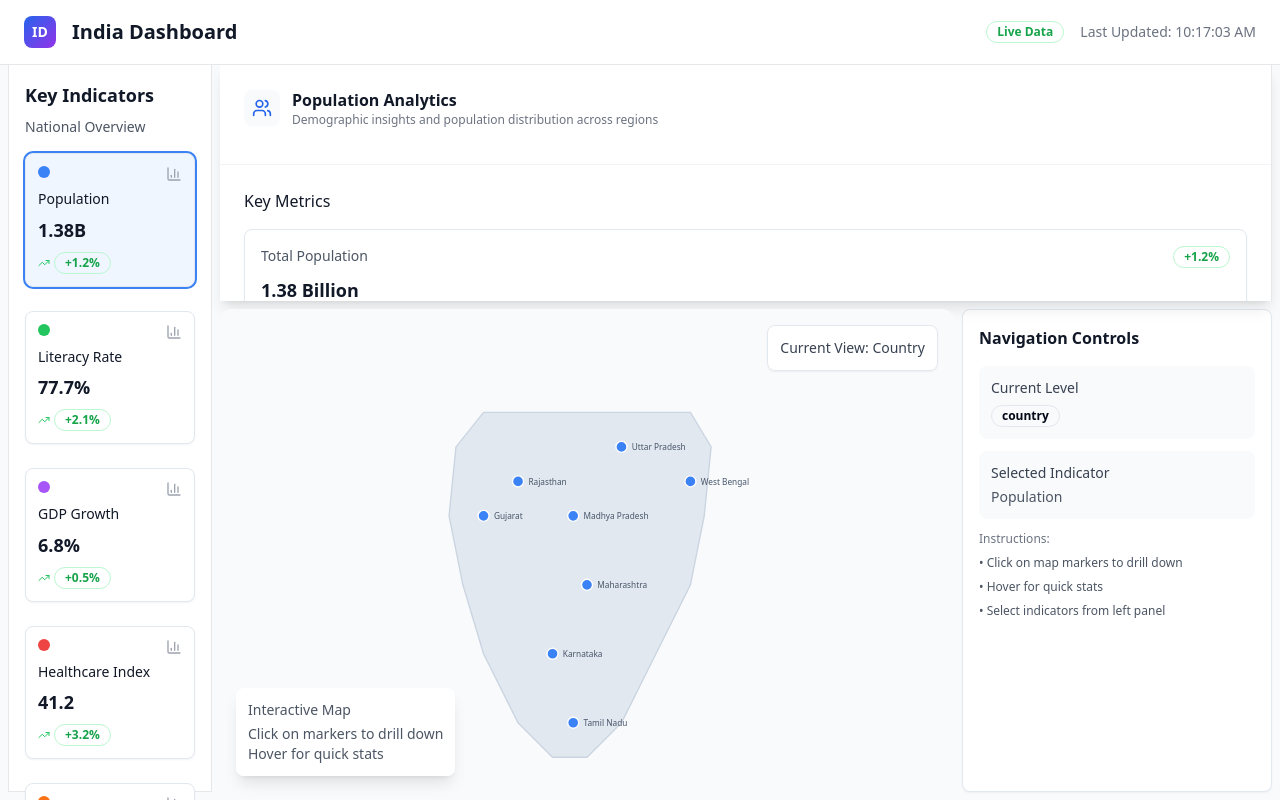
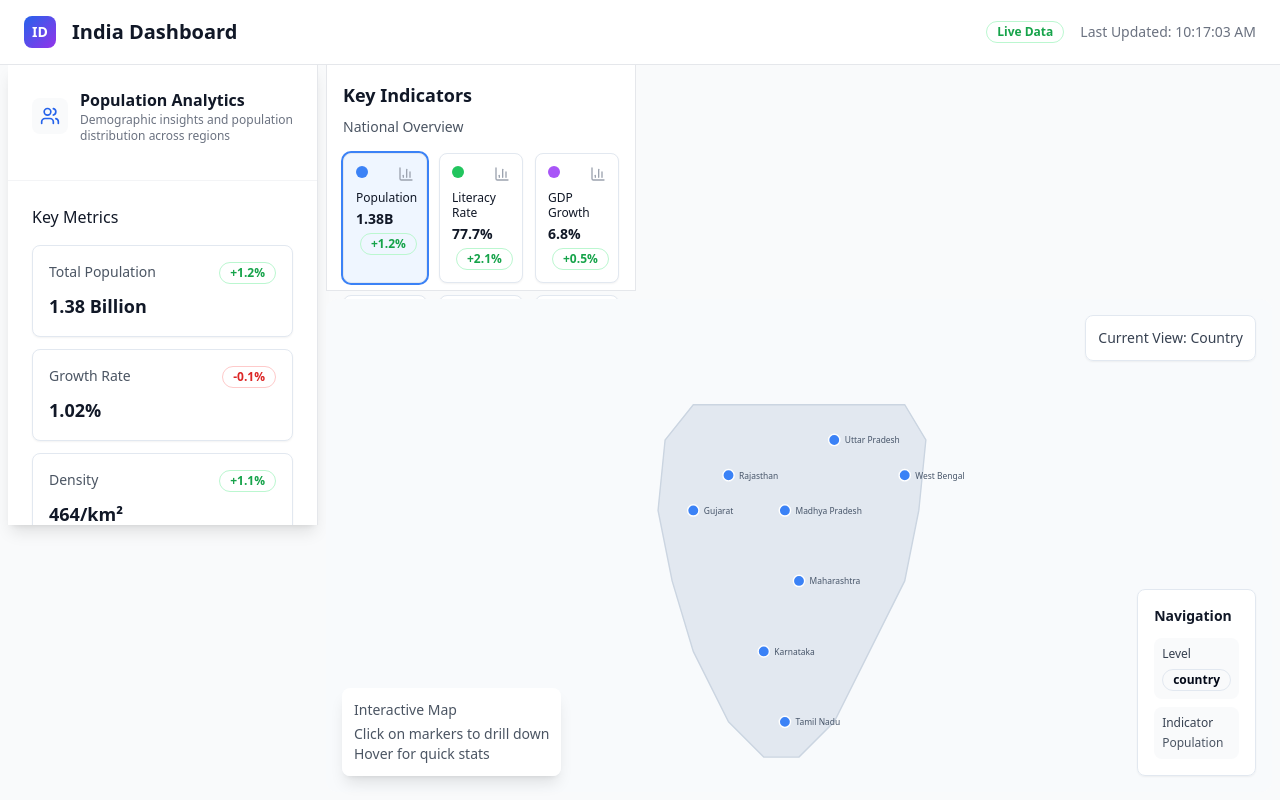
Before and after one commit to DTeam-Mitra/ADBP-Dashboard, a React (Vite) app: page / in a window 1280 px wide. Built offline with nearby package versions, Linux system fonts and the light colour scheme.

Commit message:
Refactor: Apply layout and styling
Implement the layout based on the provided image, including blurring, layering, and other styling commands.

```diff
--- a/src/components/IndicatorPanel.tsx
+++ b/src/components/IndicatorPanel.tsx
@@ -31,13 +31,8 @@ export const IndicatorPanel: React.FC<IndicatorPanelProps> = ({
         </p>
       </div>
 
-      {/* Indicators Layout */}
-      <div className={cn(
-        "gap-3 w-full",
-        vertical
-          ? "flex flex-col space-y-3"
-          : "grid grid-cols-6 gap-4"
-      )}>
+      {/* Indicators Layout - Optimized for bottom layout */}
+      <div className="grid grid-cols-3 gap-3 w-full">
         {indicators.map((indicator) => (
           <Card
             key={indicator.id}
@@ -45,8 +40,7 @@ export const IndicatorPanel: React.FC<IndicatorPanelProps> = ({
               "p-3 cursor-pointer transition-all duration-200 hover:shadow-md w-full",
               selectedIndicator === indicator.id
                 ? "ring-2 ring-blue-500 bg-blue-50"
-                : "hover:bg-gray-50",
-              vertical ? "min-h-[100px]" : ""
+                : "hover:bg-gray-50"
             )}
             onClick={() => onIndicatorSelect(indicator.id)}
           >
@@ -55,12 +49,12 @@ export const IndicatorPanel: React.FC<IndicatorPanelProps> = ({
               <BarChart3 className="w-4 h-4 text-gray-400" />
             </div>
 
-            <div className="space-y-2">
-              <h3 className="font-medium text-gray-900 text-sm leading-tight">
+            <div className="space-y-1">
+              <h3 className="font-medium text-gray-900 text-xs leading-tight">
                 {indicator.name}
               </h3>
 
-              <div className="text-lg font-bold text-gray-900">
+              <div className="text-sm font-bold text-gray-900">
                 {indicator.value}
               </div>
 
--- a/src/pages/Index.tsx
+++ b/src/pages/Index.tsx
@@ -68,20 +68,8 @@ const Index = () => {
       {/* Main Layout Grid */}
       <div className="grid grid-cols-12 grid-rows-12 h-screen pt-16 gap-2 p-2">
 
-        {/* Left Side - Indicators Panel (Vertical) */}
-        <div className="col-span-2 row-span-12 relative z-10">
-          <IndicatorPanel
-            indicators={indicators}
-            selectedIndicator={selectedIndicator}
-            onIndicatorSelect={setSelectedIndicator}
-            selectedRegion={selectedRegion}
-            className="h-full w-full flex flex-col"
-            vertical={true}
-          />
-        </div>
-
-        {/* Top Right - Summary Panel */}
-        <div className={`col-span-10 row-span-4 relative transition-all duration-300 ${summaryScrolled || summaryFocused ? 'z-40' : 'z-20'}`}>
+        {/* Left Side - Summary Panel (Vertical) */}
+        <div className={`col-span-3 row-span-8 relative transition-all duration-300 ${summaryScrolled || summaryFocused ? 'z-40' : 'z-10'}`}>
           <SummaryPanel
             selectedIndicator={selectedIndicator}
             selectedRegion={selectedRegion}
@@ -92,8 +80,20 @@ const Index = () => {
           />
         </div>
 
-        {/* Main Center - Map */}
-        <div className={`col-span-7 row-span-8 relative transition-all duration-300 z-20 ${summaryScrolled && !summaryFocused ? 'blur-sm' : ''}`}>
+        {/* Bottom Left - Indicators Panel */}
+        <div className={`col-span-3 row-span-4 relative z-20 transition-all duration-300 ${summaryScrolled && !summaryFocused ? 'blur-sm' : ''}`}>
+          <IndicatorPanel
+            indicators={indicators}
+            selectedIndicator={selectedIndicator}
+            onIndicatorSelect={setSelectedIndicator}
+            selectedRegion={selectedRegion}
+            className="h-full w-full flex flex-col"
+            vertical={false}
+          />
+        </div>
+
+        {/* Main Right Area - Map */}
+        <div className={`col-span-9 row-span-12 relative transition-all duration-300 z-20 ${summaryScrolled && !summaryFocused ? 'blur-sm' : ''}`}>
           <InteractiveMap
             currentLevel={currentLevel}
             selectedRegion={selectedRegion}
@@ -117,40 +117,33 @@ const Index = () => {
               )}
             </Card>
           </div>
-        </div>
 
-        {/* Bottom Right - NavBar/Control Panel */}
-        <div className="col-span-3 row-span-8 relative z-10">
-          <Card className="h-full p-4 bg-white">
-            <h3 className="font-semibold text-gray-900 mb-4">Navigation Controls</h3>
-            <div className="space-y-3">
-              <div className="p-3 bg-gray-50 rounded-lg">
-                <div className="text-sm font-medium text-gray-700 mb-1">Current Level</div>
-                <Badge variant="outline">{currentLevel}</Badge>
+          {/* Navigation Controls Overlay */}
+          <div className="absolute bottom-4 right-4 z-30">
+            <Card className="p-4 bg-white/90 backdrop-blur-sm">
+              <h3 className="font-semibold text-gray-900 mb-3 text-sm">Navigation</h3>
+              <div className="space-y-2">
+                <div className="p-2 bg-gray-50 rounded-lg">
+                  <div className="text-xs font-medium text-gray-700 mb-1">Level</div>
+                  <Badge variant="outline" className="text-xs">{currentLevel}</Badge>
                 </div>
 
                 {selectedRegion && (
-                <div className="p-3 bg-gray-50 rounded-lg">
-                  <div className="text-sm font-medium text-gray-700 mb-1">Selected Region</div>
-                  <div className="text-sm text-gray-600">{selectedRegion.name}</div>
+                  <div className="p-2 bg-gray-50 rounded-lg">
+                    <div className="text-xs font-medium text-gray-700 mb-1">Region</div>
+                    <div className="text-xs text-gray-600">{selectedRegion.name}</div>
                   </div>
                 )}
 
-              <div className="p-3 bg-gray-50 rounded-lg">
-                <div className="text-sm font-medium text-gray-700 mb-1">Selected Indicator</div>
-                <div className="text-sm text-gray-600">
+                <div className="p-2 bg-gray-50 rounded-lg">
+                  <div className="text-xs font-medium text-gray-700 mb-1">Indicator</div>
+                  <div className="text-xs text-gray-600">
                     {indicators.find(i => i.id === selectedIndicator)?.name}
                   </div>
                 </div>
-
-              <div className="mt-6 space-y-2">
-                <div className="text-xs text-gray-500 font-medium">Instructions:</div>
-                <div className="text-xs text-gray-600">• Click on map markers to drill down</div>
-                <div className="text-xs text-gray-600">• Hover for quick stats</div>
-                <div className="text-xs text-gray-600">• Select indicators from left panel</div>
-              </div>
               </div>
             </Card>
+          </div>
         </div>
       </div>
 
```
Lines whose indentation alone changed are shown as unchanged.
